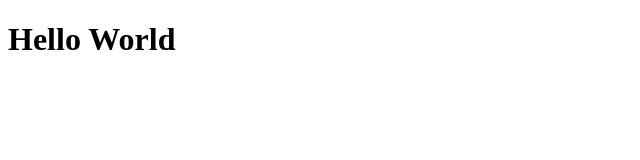
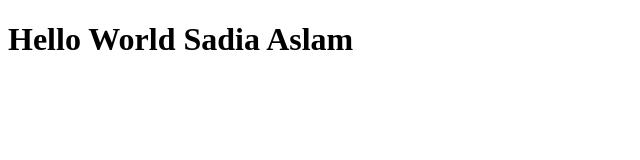
Before and after one commit to Sadia555/Assignment1-AIC-Batch-35, a plain HTML site: page index.html in a window 1280 px wide. Shown: the whole page, without its empty margins (0-640 px from the left). Drawn offline with Linux system fonts and the light colour scheme.

Commit message:
Update index.html

```diff
--- a/index.html
+++ b/index.html
@@ -6,6 +6,6 @@
     <title>Document</title>
 </head>
 <body>
-    <h1> Hello World</h1>
+    <h1> Hello World Sadia Aslam</h1>
 </body>
 </html>
```
